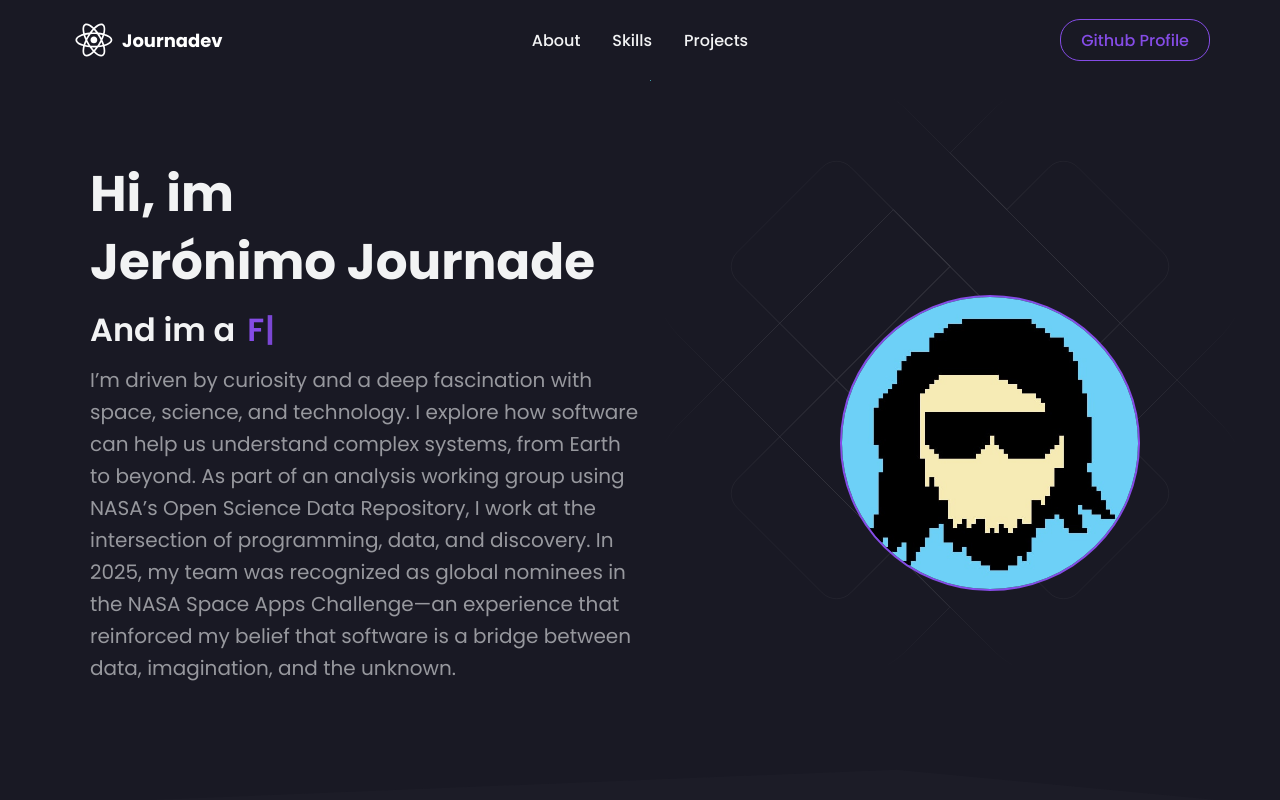
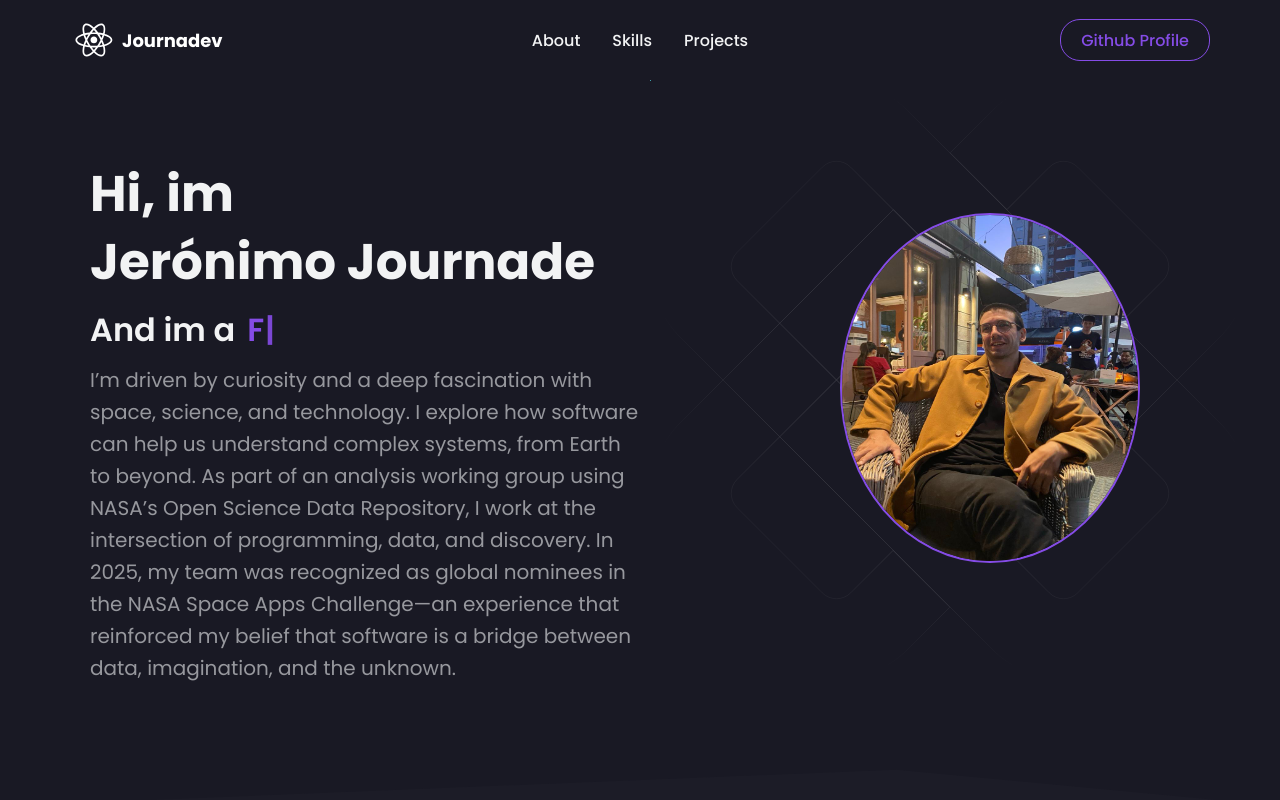
Before and after one commit to ArtoriasDelAbismo/myPortfolio, a React (Create React App) app: page / in a window 1280 px wide. Shown: the top 800 px of the page. Built offline with nearby package versions, Linux system fonts and the light colour scheme.

Commit message:
change hero img

```diff
--- a/src/components/HeroSection/HeroStyle.js
+++ b/src/components/HeroSection/HeroStyle.js
@@ -97,13 +97,15 @@ export const Img = styled.img`
   width: 100%;
   height: 100%;
   max-width: 300px;
-  max-height: 400px;
+  max-height: 350px;
   right: 50px;
+  top: -55px;
   border-radius: 50%;
   border: 2px solid ${({ theme }) => theme.primary};
 
   @media (max-width: 960px) {
     right: 0px;
+    top:10px
   }
   @media (max-width: 768px) {
     max-width: 400px;
--- a/src/components/HeroSection/index.js
+++ b/src/components/HeroSection/index.js
@@ -1,7 +1,7 @@
 import React from 'react'
 import HeroBgAnimation from '../HeroBgAnimation'
 import { HeroContainer, HeroBg, HeroLeftContainer, Img, HeroRightContainer, HeroInnerContainer, TextLoop, Title, Span, SubTitle, ResumeButton } from './HeroStyle'
-import HeroImg from '../../Images/pixelme.jpg';
+import HeroImg from '../../Images/WhatsApp Image 2025-11-11 at 09.39.07.jpeg';
 import Typewriter from 'typewriter-effect';
 import { Bio } from '../../Data/constants';
 
```
Also changed, not shown: src/Images/WhatsApp Image 2025-11-11 at 09.39.07.jpeg (added).
